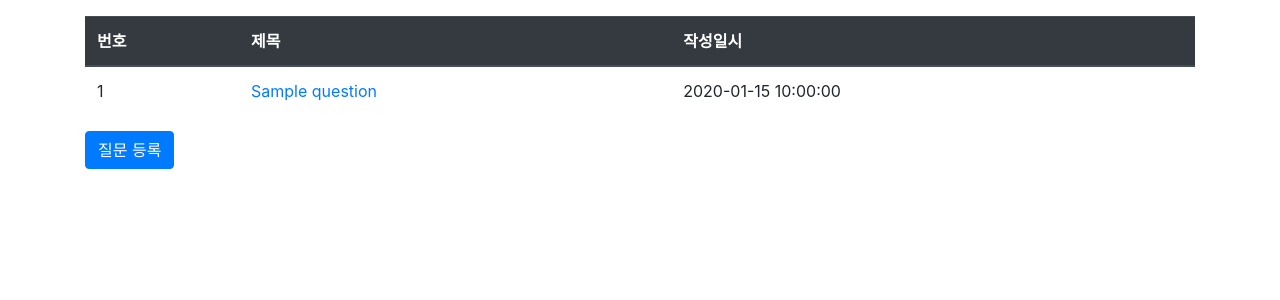
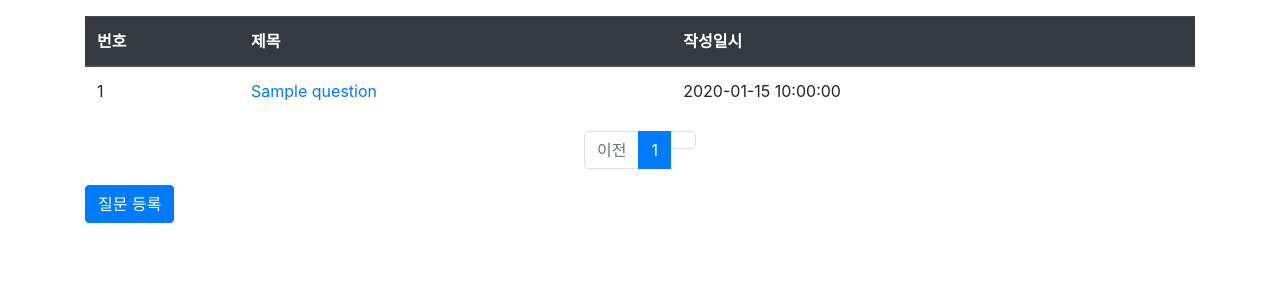
Before and after one commit to hwanython/flask_start, a Flask app: template pybo/templates/question/question_list.html in a window 1280 px wide. Shown: the part 57-357 px from the top of the page. Run offline with Flask 2, Linux system fonts and the light colour scheme; the template is opened without the code that fills it: most values are stand-ins (such as "Sample title", 1, 10 or a date in 2020).

Commit message:
add navbar, paginati

```diff
--- a/pybo/templates/base.html
+++ b/pybo/templates/base.html
@@ -9,25 +9,26 @@
 </head>
 <body>
 <!--네비게이션바-->
-<nav class="navbar navbar-expand-lg navbar-light bg-light border-bottom">
-    <a CLASS="navbar-brand" href="{{ url_for('main.index') }}">Pybo</a>
-    <button class="navbar-toggler ml-auto" type="button" data-toggle="collapse" data-target="#navbarNav"
-            aria-controls="navbarNav" aria-expanded="false" aria-label="Toggle navigation"><span class="navbar-toggler-icon"></span>
-    </button>
-    <div class="collapse navbar-collapse flex-grow-0" id="navbarNav">
-        <ul class="navbar-nav">
-            <li class="nav-item">
-                <a class="nav-link" href="#">계정생성</a>
-            </li>
-            <li class="nav-item">
-                <a class="nav-link" href="#">로그인</a>
-            </li>
-        </ul>
-    </div>
+<!--Add template html file -->
+<!--<nav class="navbar navbar-expand-lg navbar-light bg-light border-bottom">-->
+<!--    <a CLASS="navbar-brand" href="{{ url_for('main.index') }}">Pybo</a>-->
+<!--    <button class="navbar-toggler ml-auto" type="button" data-toggle="collapse" data-target="#navbarNav"-->
+<!--            aria-controls="navbarNav" aria-expanded="false" aria-label="Toggle navigation"><span class="navbar-toggler-icon"></span>-->
+<!--    </button>-->
+<!--    <div class="collapse navbar-collapse flex-grow-0" id="navbarNav">-->
+<!--        <ul class="navbar-nav">-->
+<!--            <li class="nav-item">-->
+<!--                <a class="nav-link" href="#">계정생성</a>-->
+<!--            </li>-->
+<!--            <li class="nav-item">-->
+<!--                <a class="nav-link" href="#">로그인</a>-->
+<!--            </li>-->
+<!--        </ul>-->
+<!--    </div>-->
 
-</nav>
-
-<!--기본 템플릿 안에 삽입 될 내용 시작-->
+<!--</nav>-->
+{% include "navbar.html" %}
+<!--기본 템플릿 안에 삽'입 될 내용 시작-->
 {% block content %}
 {% endblock %}
 <!--기본 템플릿 안에 삽입 될 내용 종료-->
--- /dev/null
+++ b/pybo/templates/navbar.html
@@ -0,0 +1,17 @@
+<nav class="navbar navbar-expand-lg navbar-light bg-light border-bottom">
+    <a CLASS="navbar-brand" href="{{ url_for('main.index') }}">Pybo</a>
+    <button class="navbar-toggler ml-auto" type="button" data-toggle="collapse" data-target="#navbarNav"
+            aria-controls="navbarNav" aria-expanded="false" aria-label="Toggle navigation"><span class="navbar-toggler-icon"></span>
+    </button>
+    <div class="collapse navbar-collapse flex-grow-0" id="navbarNav">
+        <ul class="navbar-nav">
+            <li class="nav-item">
+                <a class="nav-link" href="#">계정생성</a>
+            </li>
+            <li class="nav-item">
+                <a class="nav-link" href="#">로그인</a>
+            </li>
+        </ul>
+    </div>
+
+</nav>
--- a/pybo/templates/question/question_list.html
+++ b/pybo/templates/question/question_list.html
@@ -14,7 +14,7 @@
         </thead>
         <tbody>
         {% if question_list %}
-        {% for question in question_list %}
+        {% for question in question_list.items %}
         <tr>
             <td>{{ loop.index }}</td>
             <td>
@@ -30,24 +30,46 @@
         {% endif %}
         </tbody>
     </table>
+<!--    페이징처리시작-->
+    <ul class="pagination justify-content-center">
+<!--        이전페이지-->
+        {% if question_list.has_prev %}
+        <li class="page-item">
+            <a class="page-link" href="?page={{ question_list.prev_num }}">이전</a>
+        </li>
+        {% else %}
+        <li class="page-item disabled">
+            <a class="page-link" tabindex="-1" aria-disabled="true" href="#">이전</a>
+        </li>
+        {% endif %}
+        {% for page_num in question_list.iter_pages() %}
+            {% if page_num %}
+                {% if page_num != question_list.page %}
+                <li class="page-item">
+                    <a class="page-link" href="?page={{ page_num }}">{{ page_num }}</a>
+                </li>
+                {% else %}
+                <li class="page-item active" aria-current="page">
+                    <a class="page-link" href="#">{{ page_num }}</a>
+                </li>
+                {% endif %}
+            {% else %}
+                <li class="disabled">
+                    <a class="page-link" href="#">^....^</a>
+                </li>
+            {% endif %}
+        {% endfor %}
+<!--        다음 페이지-->
+        {% if question_list.has_next %}
+        <li class="page-item">
+            <a class="page-link" href="?page={{ question_list.next_num }}">다음</a>
+        </li>
+        {% else %}
+        <li class="page-item disabled">
+            <a class="page-link" tabindex="-1" aria-disabled="true" href="#"></a>
+        </li>
+        {% endif %}
+    </ul>
     <a href="{{ url_for('question.create_a') }}" class="btn btn-primary">질문 등록</a>
-
 </div>
 {% endblock %}
-
-
-
-
-
-
-
-
-<!--{% if question_list %}-->
-<!--    <ul>-->
-<!--    {% for question in question_list %}-->
-<!--        <li><a href="{{ url_for('question.detail', question_id=question.id) }}">{{ question.subject }}</a></li>-->
-<!--    {% endfor %}-->
-<!--    </ul>-->
-<!--{% else %}-->
-<!--    <p>질문이 없습니다!!</p>-->
-<!--{% endif %}-->
--- a/pybo/views/question_views.py
+++ b/pybo/views/question_views.py
@@ -14,7 +14,10 @@ bp = Blueprint('question',__name__, url_prefix='/question')
 
 @bp.route('/list/')
 def _list():
+    # add paging function
+    page = request.args.get('page', type=int, default=1)
     question_list = Question.query.order_by(Question.create_date.desc())
+    question_list = question_list.paginate(page, per_page=10)
     return render_template('question/question_list.html', question_list=question_list)
 
 
```
Also changed, not shown: pybo.db.
